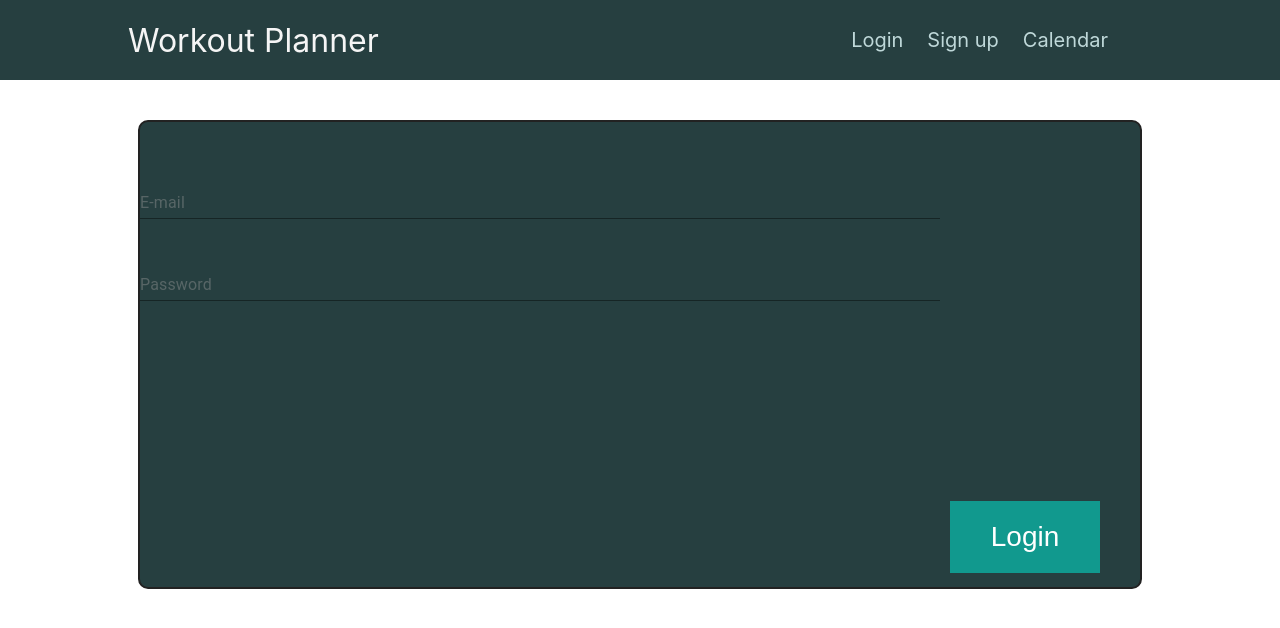
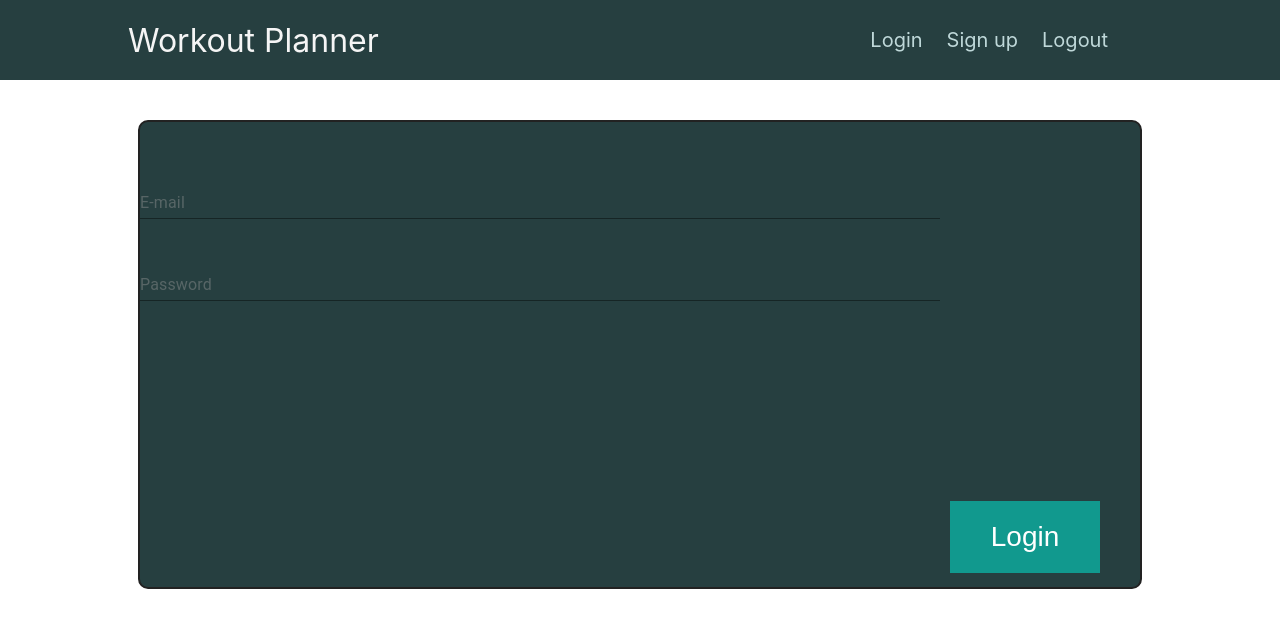
Before and after one commit to khali16/workout-planner-dev, a React (Create React App) app: page / in a window 1280 px wide. Shown: the top 628 px of the page. Built offline with nearby package versions, Linux system fonts and the light colour scheme; no server answers.

Commit message:
getting data from firestore

```diff
--- a/src/components/Forms/LoginForm.tsx
+++ b/src/components/Forms/LoginForm.tsx
@@ -35,6 +35,7 @@ const LoginForm = () => {
         }}
         onSubmit={(values) => {
           submitHandler(values.email, values.password);
+          history.push("/calendar");
         }}
         validationSchema={Schema}
       >
--- a/src/components/Forms/SignUpForm.tsx
+++ b/src/components/Forms/SignUpForm.tsx
@@ -69,6 +69,7 @@ const SignUpForm = () => {
             values.email,
             values.password
           );
+          history.push("/calendar");
         }}
         validationSchema={Schema}
       >
--- a/src/components/Layout/MainNavigation.module.css
+++ b/src/components/Layout/MainNavigation.module.css
@@ -36,6 +36,7 @@
 .nav a {
   text-decoration: none;
   color: #bfd8d9;
+  cursor: pointer;
 }
 
 .nav a:hover,
--- a/src/components/Layout/MainNavigation.tsx
+++ b/src/components/Layout/MainNavigation.tsx
@@ -4,13 +4,17 @@ import { NavLink } from "react-router-dom";
 import { useAuth } from "../../store/auth-context";
 import styles from "./MainNavigation.module.css";
 import firebase from "firebase";
+import { useHistory } from "react-router-dom";
+import { useEffect } from "react";
 
 const MainNavigation = () => {
-  const { logout } = useAuth();
-  let user = firebase.auth().currentUser;
+  const { currentUser } = useAuth();
+  const history = useHistory();
 
   function logoutHandler() {
-    console.log("Dodać wylogowanie");
+    firebase.auth().signOut();
+    history.push("/login");
+    console.log("wylogowano");
   }
 
   return (
@@ -22,30 +26,30 @@ const MainNavigation = () => {
       </div>
       <nav className={styles.nav}>
         <ul>
-          {!user && (
+          {!currentUser && (
             <li>
               <NavLink to="/login" activeClassName={styles.active}>
                 Login
               </NavLink>
             </li>
           )}
-          {!user && (
+          {!currentUser && (
             <li>
               <NavLink to="/sign-up" activeClassName={styles.active}>
                 Sign up
               </NavLink>
             </li>
           )}
-          <li>
-            <NavLink to="/calendar" activeClassName={styles.active}>
-              Calendar
-            </NavLink>
-          </li>
-          {user && (
+          {currentUser && (
             <li>
-              <button onClick={logoutHandler}>Logout</button>
+              <NavLink to="/calendar" activeClassName={styles.active}>
+                Calendar
+              </NavLink>
             </li>
           )}
+          <li>
+            <a onClick={logoutHandler}>Logout</a>
+          </li>
         </ul>
       </nav>
     </header>
--- a/src/components/WorkoutDay/WorkoutPlan.tsx
+++ b/src/components/WorkoutDay/WorkoutPlan.tsx
@@ -1,23 +1,67 @@
-import { workoutPlan } from "./exercise/form/ExerciseForm";
 import React, { useState } from "react";
+import { useEffect } from "react";
+import ExerciseForm from "../WorkoutDay/exercise/form/ExerciseForm";
+import firebase from "firebase";
 import { useCurrentDate } from "../../hooks/useCurrentDate";
-import ExerciseForm from "../WorkoutDay/exercise/form/ExerciseForm";
 
 interface OwnProps {}
 
+interface Workout {
+  title: string;
+  typeOfExercise: string;
+  secondsOfExercise: string;
+  day: string;
+  monthName: string;
+}
+
 type Props = OwnProps;
-
 const WorkoutPlan: React.FC<Props> = (props) => {
-  const [modalIsShown, setModalIsShown] = useState(false);
-  const [editMode, setEditMode] = useState(false);
-  const [closeModal, setCloseModal] = useState();
-
+  const [showForm, setShowForm] = useState(false);
+  const [workouts, setWorkouts] = useState<Workout[]>([]);
   const { day, monthName } = useCurrentDate();
 
+  useEffect(() => {
+    const db = firebase.firestore();
+
+    db.collection("workouts")
+      .where("day", "==", day)
+      .get()
+      .then((querySnapshot) => {
+        if (!querySnapshot.empty) {
+          let workoutsArray: Workout[] = [];
+          querySnapshot.forEach((doc) => {
+            workoutsArray = [
+              ...workoutsArray,
+              {
+                title: doc.data().title,
+                typeOfExercise: doc.data().typeOfExercise,
+                secondsOfExercise: doc.data().secondsOfExercise,
+                day: doc.data().day,
+                monthName: doc.data().monthName,
+              },
+            ];
+          });
+          setWorkouts(workoutsArray);
+          console.log("tablica w efekcie", workoutsArray);
+          console.log("tablica state", workouts);
+        }
+      })
+      .catch((error) => {
+        console.log(error);
+      });
+  }, []);
+
+  const showFormHandler = () => {
+    setShowForm(!showForm);
+  };
   return (
-    //@ts-ignore
-    <ExerciseForm />
+    <>
+      {workouts.map((workout) => (
+        <p>{workout.title}</p>
+      ))}
+      <button onClick={showFormHandler}>Add workout</button>
+      {showForm && <ExerciseForm />}
+    </>
   );
 };
-
 export default WorkoutPlan;
--- a/src/components/WorkoutDay/exercise/form/ExerciseForm.tsx
+++ b/src/components/WorkoutDay/exercise/form/ExerciseForm.tsx
@@ -47,17 +47,7 @@ export interface workoutPlanKubi {
   exercises: Exercise[];
 }
 
-interface OwnProps {
-  addExercise: (exercise: Exercise) => {};
-  setEditMode: (bool: boolean) => {};
-  hideModal: () => boolean;
-}
-
-const ExerciseForm: React.FC<OwnProps> = ({
-  addExercise,
-  setEditMode,
-  hideModal,
-}) => {
+const ExerciseForm: React.FC = ({}) => {
   const history = useHistory();
   const { addWorkout } = useAuth();
 
@@ -171,7 +161,7 @@ const ExerciseForm: React.FC<OwnProps> = ({
                   />
                   {errors.url && touched.url ? <p>{errors.url}</p> : null}
                 </div>
-                <button type="submit" onClick={hideModal}>
+                <button type="submit">
                   <span>Submit</span>
                 </button>
               </Form>
--- a/src/store/auth-context.js
+++ b/src/store/auth-context.js
@@ -42,10 +42,7 @@ export function AuthProvider({ children }) {
         });
       });
     setIsLoggedIn(true);
-  }
-
-  async function logout() {
-    const response = await auth.signOut();
+    history.push("/calendar");
   }
 
   async function addWorkout(
@@ -100,20 +97,19 @@ export function AuthProvider({ children }) {
         console.log(error);
       });
   }
-  // useEffect(() => {
-  //   const unsubscribe = auth.onAuthStateChanged((user) => {
-  //     setCurrentUser(user);
-  //     setLoading(false);
-  //   });
+  useEffect(() => {
+    const unsubscribe = auth.onAuthStateChanged((user) => {
+      setCurrentUser(user);
+      setLoading(false);
+    });
 
-  //   return unsubscribe;
-  // }, []);
+    return unsubscribe;
+  }, []);
 
   const value = {
     currentUser,
     signup,
     login,
-    logout,
     addWorkout,
     fetchWorkouts,
   };
```
